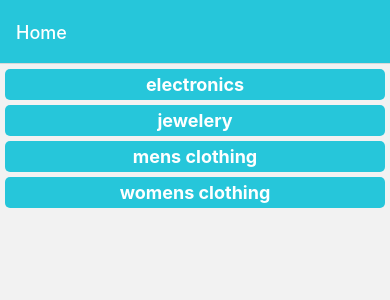
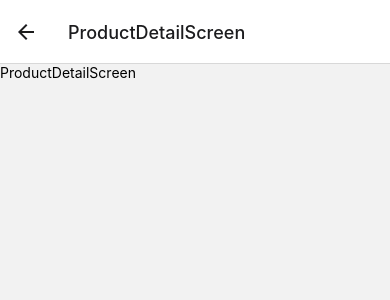
Before and after one commit to aytacbulanik/React_Native_TestLibrary, a React Native app: screen /ProductDetailScreen in a window 390 px wide. Shown: the top 300 px of the page. Built offline with nearby package versions, Linux system fonts and the light colour scheme.

Commit message:
Product screen complited and start detail

```diff
--- a/src/App.js
+++ b/src/App.js
@@ -4,6 +4,7 @@ import {createNativeStackNavigator} from '@react-navigation/native-stack';
 
 import HomeScreen from './Pages/HomeScreen/HomeScreen';
 import ProductScreen from './Pages/ProductScreen/ProductScreen';
+import ProductDetailScreen from './Pages/ProductDetailScreen/ProductDetailScreen';
 const Stack = createNativeStackNavigator();
 
 const App = () => {
@@ -19,7 +20,19 @@ const App = () => {
             headerTintColor: 'white',
           }}
         />
-        <Stack.Screen name="ProductScreen" component={ProductScreen} />
+        <Stack.Screen
+          name="ProductScreen"
+          component={ProductScreen}
+          options={{
+            title: 'Products',
+            headerStyle: {backgroundColor: '#26c6da'},
+            headerTintColor: 'white',
+          }}
+        />
+        <Stack.Screen
+          name="ProductDetailScreen"
+          component={ProductDetailScreen}
+        />
       </Stack.Navigator>
     </NavigationContainer>
   );
--- /dev/null
+++ b/src/Pages/ProductDetailScreen/ProductDetailScreen.js
@@ -0,0 +1,12 @@
+import {View, Text} from 'react-native';
+import React from 'react';
+
+const ProductDetailScreen = () => {
+  return (
+    <View>
+      <Text>ProductDetailScreen</Text>
+    </View>
+  );
+};
+
+export default ProductDetailScreen;
--- a/src/Pages/ProductScreen/ProductScreen.js
+++ b/src/Pages/ProductScreen/ProductScreen.js
@@ -5,9 +5,14 @@ import Product from '../../components/Product/Product';
 
 import FetchData from '../../Hooks/FetchData';
 
-const ProductScreen = () => {
+const ProductScreen = ({navigation}) => {
   const {data, loading, error} = FetchData('https://fakestoreapi.com/products');
-  const renderProduct = item => <Product product={item} />;
+  function goToDetail() {
+    navigation.navigate('ProductDetailScreen');
+  }
+  const renderProduct = item => (
+    <Product product={item} onSelect={goToDetail} />
+  );
   return (
     <SafeAreaView>
       <FlatList data={data} renderItem={renderProduct} numColumns={'2'} />
--- a/src/components/Product/Product.Style.js
+++ b/src/components/Product/Product.Style.js
@@ -2,16 +2,20 @@ import {StyleSheet, Dimensions} from 'react-native';
 
 export default StyleSheet.create({
   container: {
-    backgroundColor: 'lightgray',
-    margin: 2,
+    backgroundColor: 'white',
+    margin: 3,
+    borderRadius: 10,
+    borderWidth: 1,
     width: Dimensions.get('window').width / 2 - 8,
   },
   textContainer: {
     padding: 3,
   },
   image: {
-    width: 100,
-    height: 100,
+    width: Dimensions.get('window').width / 2 - 12,
+    height: Dimensions.get('window').height / 4 - 2,
+    borderRadius: 10,
+    resizeMode: 'contain',
   },
   title: {
     fontSize: 13,
@@ -20,5 +24,6 @@ export default StyleSheet.create({
   price: {
     fontWeight: 'bold',
     textAlign: 'right',
+    color: 'aqua',
   },
 });
```
